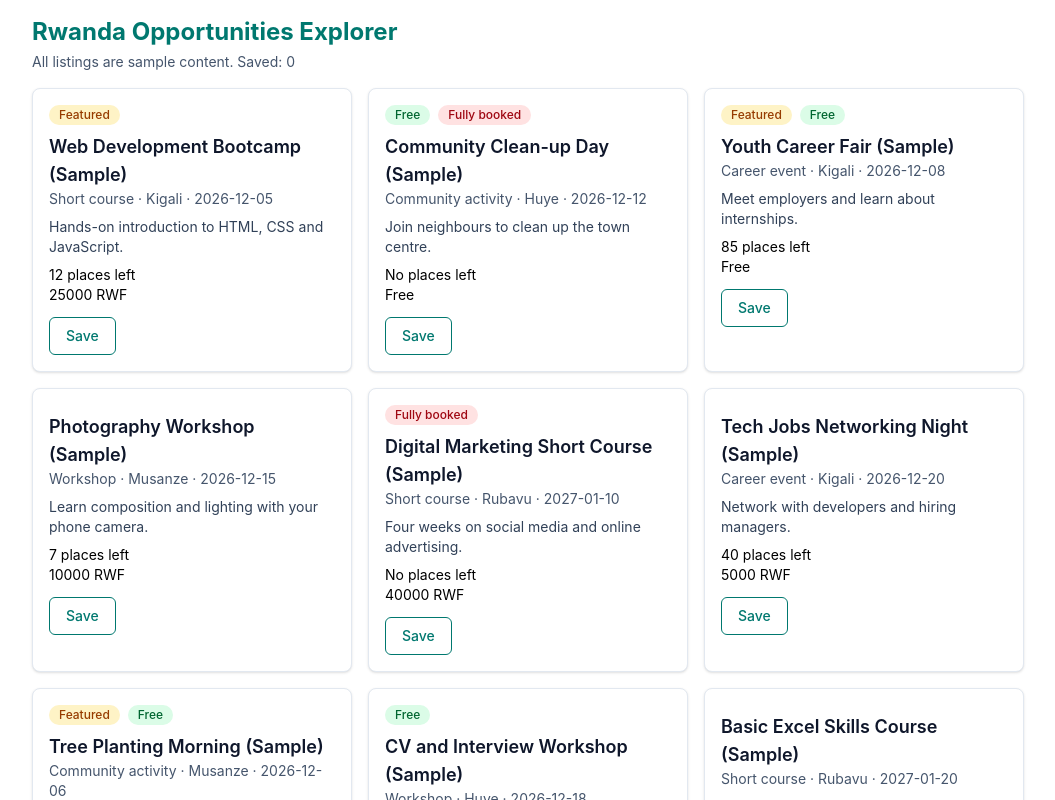
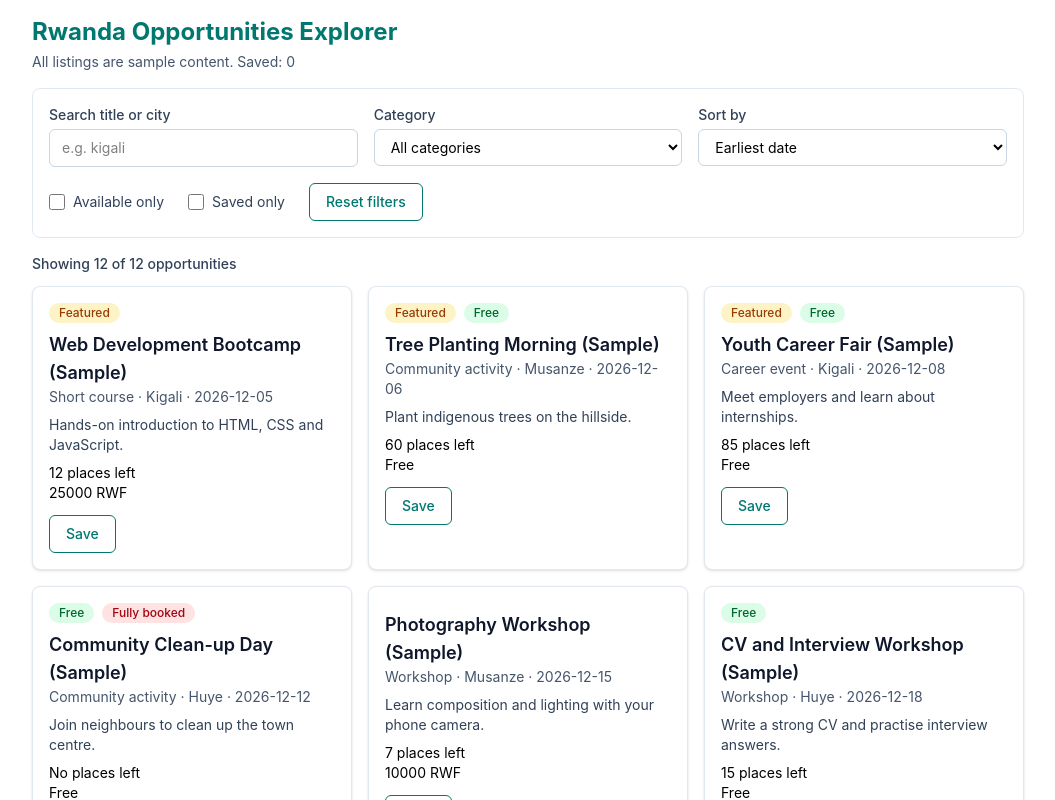
Before and after one commit to utuje-ange12/rwanda-opportunities-explorer, a React (Vite) app: page / in a window 1280 px wide. Shown: the top 800 px of the page, without its empty margins (112-1167 px from the left). Built offline with nearby package versions, Linux system fonts and the light colour scheme.

Commit message:
Add search, filters, sorting and reset

```diff
--- a/src/App.jsx
+++ b/src/App.jsx
@@ -1,10 +1,17 @@
 import { useState } from "react"
+import OpportunityFilters from "./components/OpportunityFilters"
 import OpportunityList from "./components/OpportunityList"
+import Button from "./components/Button"
 import { seedOpportunities } from "./data/seedOpportunities"
 
 export default function App() {
     const [opportunities] = useState(seedOpportunities)
     const [savedIds, setSavedIds] = useState([])
+    const [search, setSearch] = useState("")
+    const [category, setCategory] = useState("All")
+    const [sortBy, setSortBy] = useState("date")
+    const [availableOnly, setAvailableOnly] = useState(false)
+    const [savedOnly, setSavedOnly] = useState(false)
 
     function toggleSave(id) {
         setSavedIds(
@@ -14,17 +21,71 @@ export default function App() {
         )
     }
 
+    function resetFilters() {
+        setSearch("")
+        setCategory("All")
+        setSortBy("date")
+        setAvailableOnly(false)
+        setSavedOnly(false)
+    }
+
+    // Derived data: calculated during render, never stored in state
+    const categories = [...new Set(opportunities.map((o) => o.category))]
+    const term = search.trim().toLowerCase()
+
+    const visible = opportunities
+        .filter((o) => term === "" || o.title.toLowerCase().includes(term) || o.city.toLowerCase().includes(term))
+        .filter((o) => category === "All" || o.category === category)
+        .filter((o) => !availableOnly || o.availableSeats > 0)
+        .filter((o) => !savedOnly || savedIds.includes(o.id))
+
+    // [...visible] makes an independent copy, so sorting never mutates state or props
+    const sorted = [...visible].sort((a, b) => {
+        if (sortBy === "title") return a.title.localeCompare(b.title)
+        if (sortBy === "seats") return b.availableSeats - a.availableSeats
+        return a.date.localeCompare(b.date)
+    })
+
+    // Third conditional pattern: a precomputed JSX variable
+    let content
+    if (sorted.length === 0) {
+        content = (
+            <div className="rounded-lg border border-dashed border-slate-300 bg-white p-8 text-center">
+                <p className="mb-3 text-slate-700">No opportunities match your search or filters.</p>
+                <Button onClick={resetFilters}>Reset filters</Button>
+            </div>
+        )
+    } else {
+        content = (
+            <OpportunityList
+                opportunities={sorted}
+                savedIds={savedIds}
+                onToggleSave={toggleSave}
+            />
+        )
+    }
+
     return (
         <main className="mx-auto max-w-5xl p-4">
             <h1 className="mb-1 text-2xl font-bold text-teal-700">Rwanda Opportunities Explorer</h1>
             <p className="mb-4 text-sm text-slate-600">
                 All listings are sample content. Saved: {savedIds.length}
             </p>
-            <OpportunityList
-                opportunities={opportunities}
-                savedIds={savedIds}
-                onToggleSave={toggleSave}
+
+            <OpportunityFilters
+                search={search} onSearchChange={setSearch}
+                category={category} onCategoryChange={setCategory} categories={categories}
+                sortBy={sortBy} onSortChange={setSortBy}
+                availableOnly={availableOnly} onAvailableOnlyChange={setAvailableOnly}
+                savedOnly={savedOnly} onSavedOnlyChange={setSavedOnly}
+                onReset={resetFilters}
             />
+
+            <p className="mb-3 text-sm font-medium text-slate-700" aria-live="polite">
+                Showing {sorted.length} of {opportunities.length} opportunities
+            </p>
+
+            {content}
         </main>
     )
 }
--- /dev/null
+++ b/src/components/OpportunityFilters.jsx
@@ -0,0 +1,88 @@
+import Button from "./Button"
+
+export default function OpportunityFilters({
+                                               search, onSearchChange,
+                                               category, onCategoryChange, categories,
+                                               sortBy, onSortChange,
+                                               availableOnly, onAvailableOnlyChange,
+                                               savedOnly, onSavedOnlyChange,
+                                               onReset,
+                                           }) {
+    const inputStyle =
+        "w-full rounded-md border border-slate-300 bg-white px-3 py-2 text-sm focus:outline-none focus-visible:ring-2 focus-visible:ring-teal-500"
+
+    return (
+        <section aria-label="Search and filters" className="mb-4 rounded-lg border border-slate-200 bg-white p-4">
+            <div className="grid gap-4 sm:grid-cols-3">
+                <div>
+                    <label htmlFor="search" className="mb-1 block text-sm font-medium text-slate-700">
+                        Search title or city
+                    </label>
+                    <input
+                        id="search"
+                        type="text"
+                        value={search}
+                        onChange={(e) => onSearchChange(e.target.value)}
+                        placeholder="e.g. kigali"
+                        className={inputStyle}
+                    />
+                </div>
+
+                <div>
+                    <label htmlFor="category" className="mb-1 block text-sm font-medium text-slate-700">
+                        Category
+                    </label>
+                    <select
+                        id="category"
+                        value={category}
+                        onChange={(e) => onCategoryChange(e.target.value)}
+                        className={inputStyle}
+                    >
+                        <option value="All">All categories</option>
+                        {categories.map((c) => (
+                            <option key={c} value={c}>{c}</option>
+                        ))}
+                    </select>
+                </div>
+
+                <div>
+                    <label htmlFor="sort" className="mb-1 block text-sm font-medium text-slate-700">
+                        Sort by
+                    </label>
+                    <select
+                        id="sort"
+                        value={sortBy}
+                        onChange={(e) => onSortChange(e.target.value)}
+                        className={inputStyle}
+                    >
+                        <option value="date">Earliest date</option>
+                        <option value="title">Title A to Z</option>
+                        <option value="seats">Most available places</option>
+                    </select>
+                </div>
+            </div>
+
+            <div className="mt-4 flex flex-wrap items-center gap-6">
+                <label className="flex items-center gap-2 text-sm text-slate-700">
+                    <input
+                        type="checkbox"
+                        checked={availableOnly}
+                        onChange={(e) => onAvailableOnlyChange(e.target.checked)}
+                        className="h-4 w-4 accent-teal-700"
+                    />
+                    Available only
+                </label>
+                <label className="flex items-center gap-2 text-sm text-slate-700">
+                    <input
+                        type="checkbox"
+                        checked={savedOnly}
+                        onChange={(e) => onSavedOnlyChange(e.target.checked)}
+                        className="h-4 w-4 accent-teal-700"
+                    />
+                    Saved only
+                </label>
+                <Button variant="secondary" onClick={onReset}>Reset filters</Button>
+            </div>
+        </section>
+    )
+}
```
